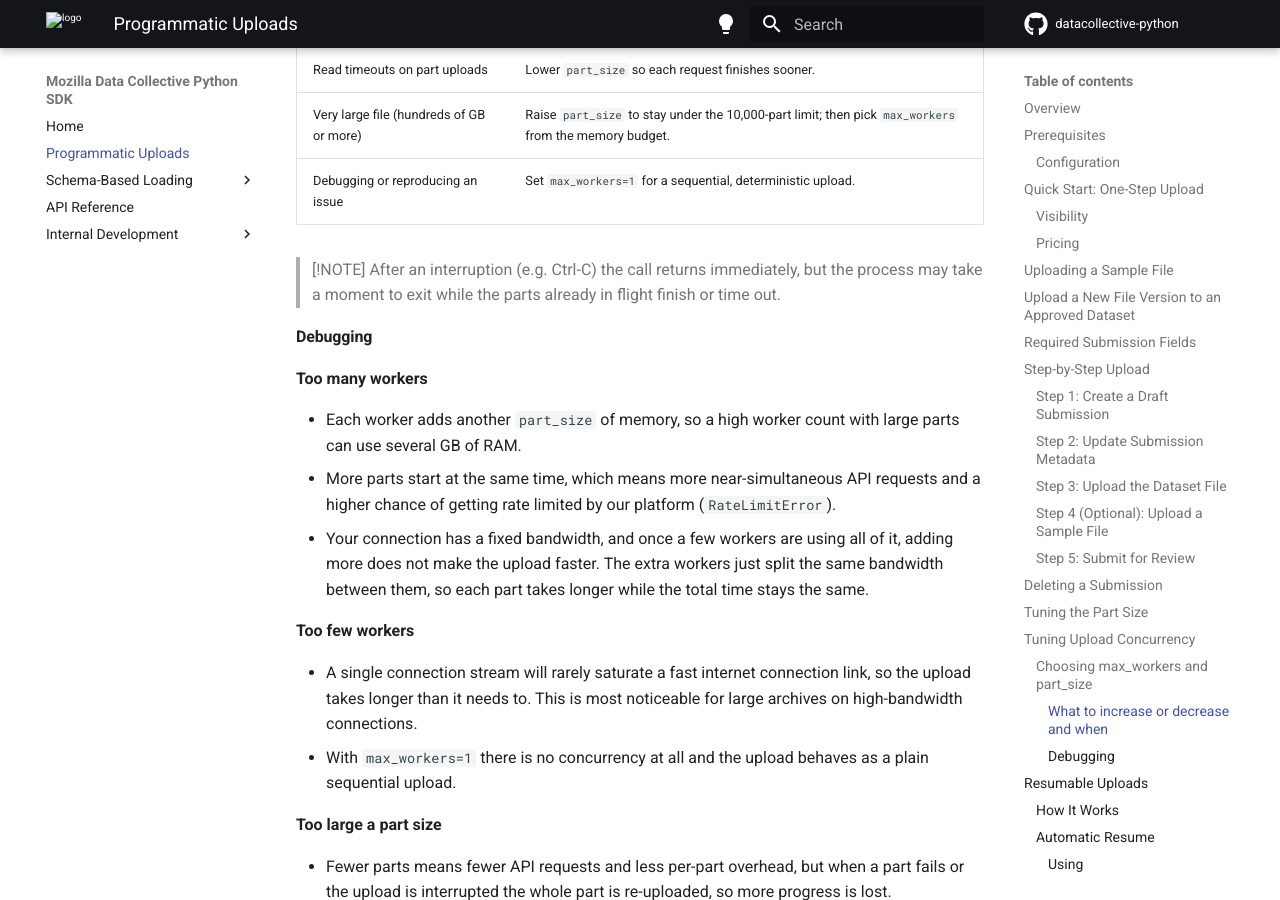
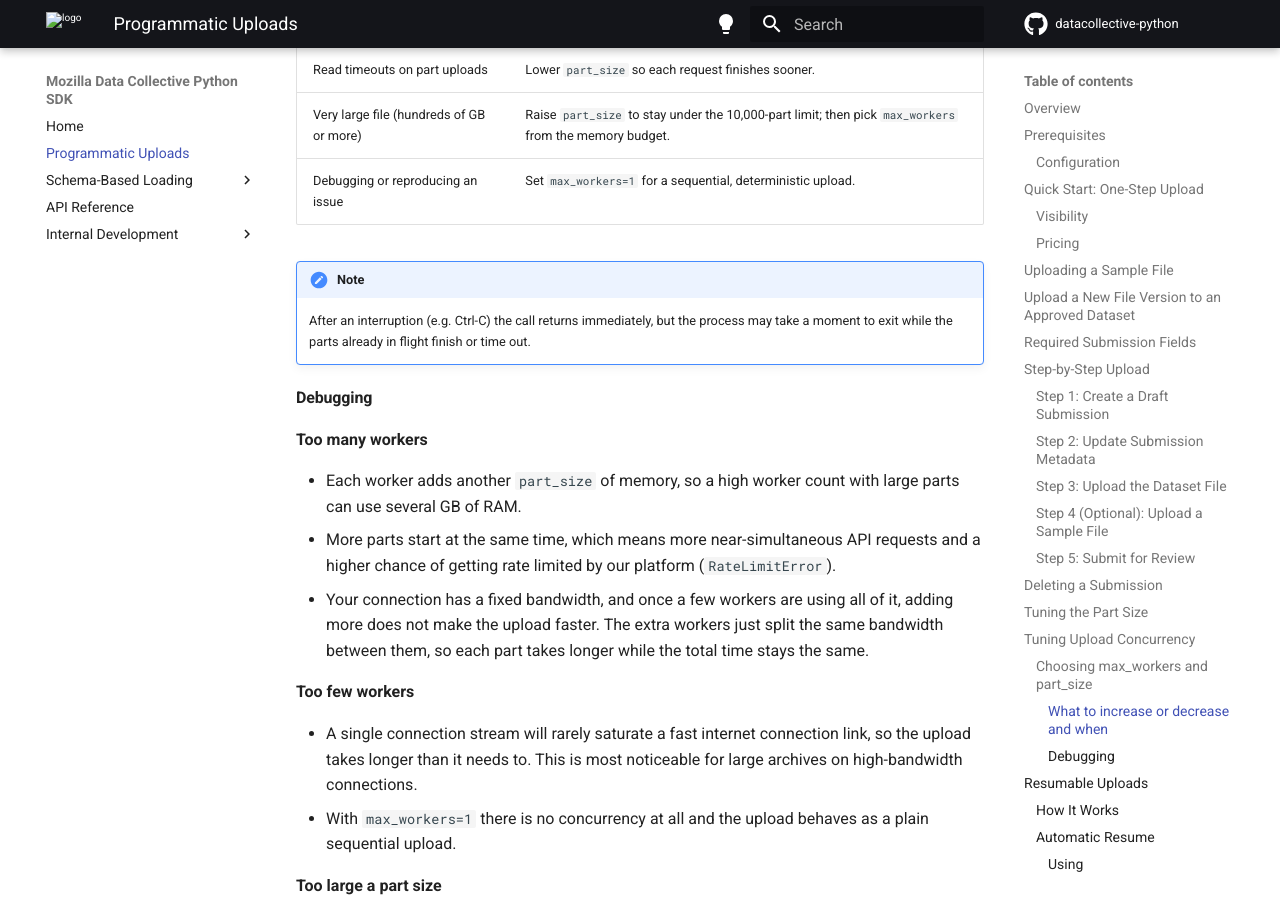
Before and after one commit to Mozilla-Data-Collective/datacollective-python, an MkDocs documentation site: the page built from docs/upload.md, in a window 1280 px wide and 900 px high, scrolled down 11062 px. Built offline with MkDocs 1.6.1 and Material for MkDocs 9.7.7, drawn with Linux system fonts in a browser that asks for light colours; comment, search, counter and statistics services are not loaded.

```diff
--- a/docs/upload.md
+++ b/docs/upload.md
@@ -457,8 +457,8 @@ Finding the right balance of values for these two variables depends on the size
 | Very large file (hundreds of GB or more)         | Raise `part_size` to stay under the 10,000-part limit; then pick `max_workers` from the memory budget.                                        |
 | Debugging or reproducing an issue                | Set `max_workers=1` for a sequential, deterministic upload.                                                                                   |
 
-> [!NOTE]
-> After an interruption (e.g. Ctrl-C) the call returns immediately, but the process may take a moment to exit while the parts already in flight finish or time out.
+!!! note
+    After an interruption (e.g. Ctrl-C) the call returns immediately, but the process may take a moment to exit while the parts already in flight finish or time out.
 
 #### Debugging
 
```
